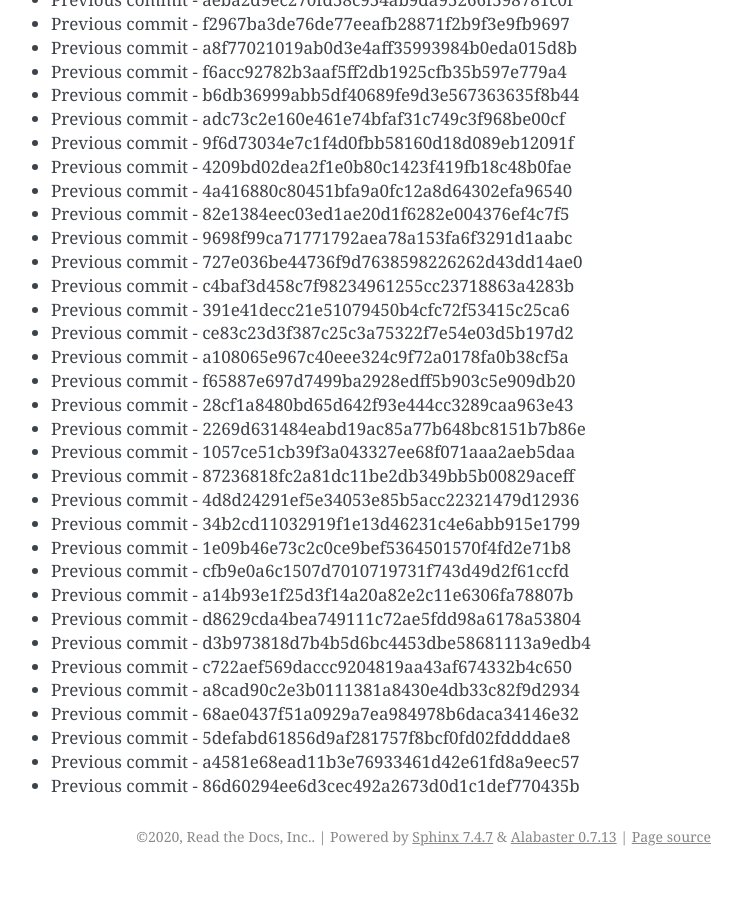
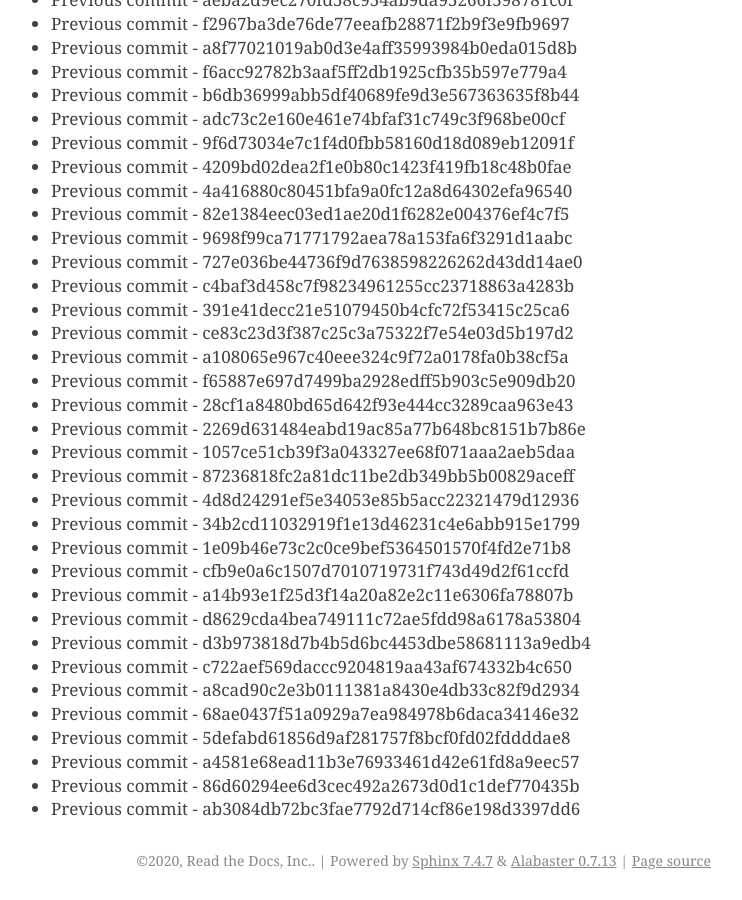
Before and after one commit to readthedocs/rtd-git-stresstest, a Sphinx documentation site: the page built from docs/updates.rst, in a window 1280 px wide and 900 px high, scrolled down 71213 px. Shown: the whole window, without its empty margins (399-1141 px from the left). Built offline with Sphinx 7.4.7, drawn with Linux system fonts in a browser that asks for light colours; before the commit the page ends 72089 px from its top, so only the background shows below that.

Commit message:
Generating commit from previous: ab3084db72bc3fae7792d714cf86e198d3397dd6

```diff
--- a/docs/updates.rst
+++ b/docs/updates.rst
@@ -3024,3 +3024,4 @@ It can be tested for any performance characteristics.
 * Previous commit - 5defabd61856d9af281757f8bcf0fd02fddddae8
 * Previous commit - a4581e68ead11b3e76933461d42e61fd8a9eec57
 * Previous commit - 86d60294ee6d3cec492a2673d0d1c1def770435b
+* Previous commit - ab3084db72bc3fae7792d714cf86e198d3397dd6
```
